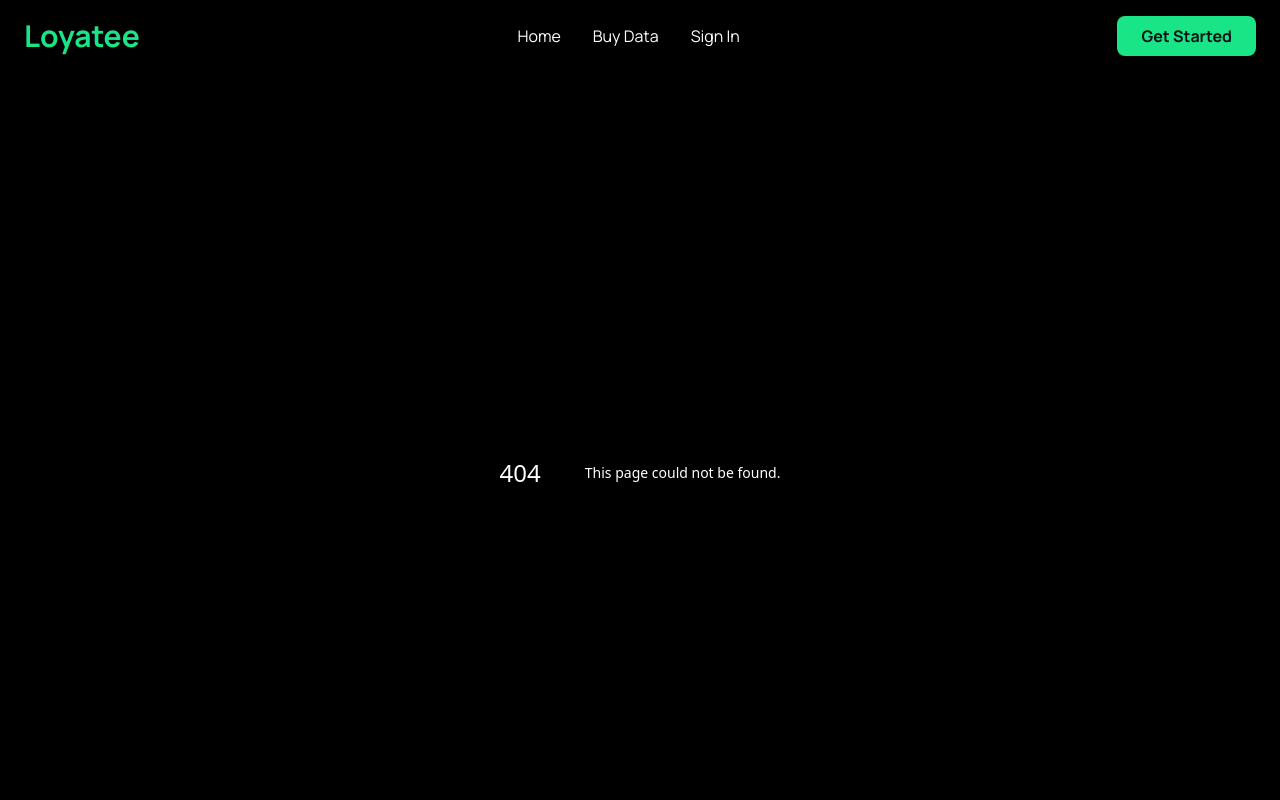
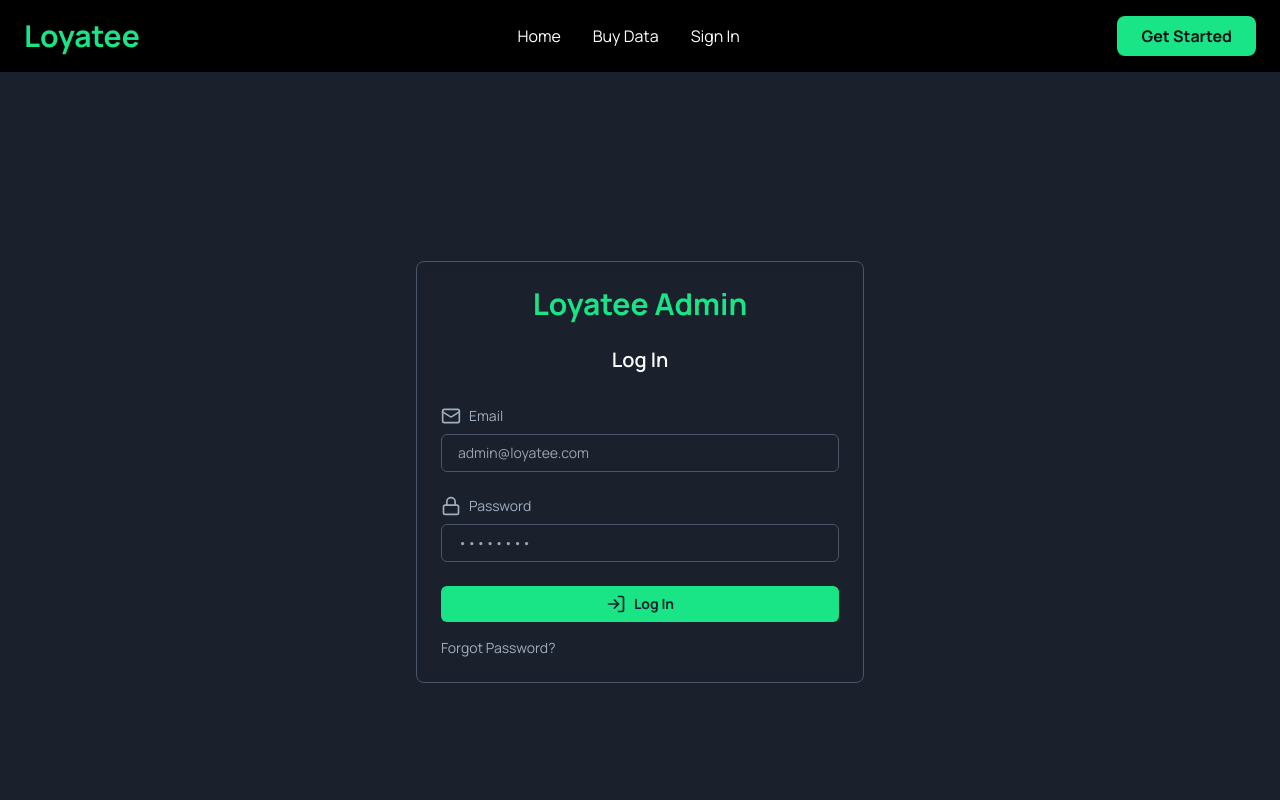
Before and after one commit to JelelAhmed/loyatee, a Next.js app: page /admin/login in a window 1280 px wide. Before the commit this address had no page. Shown: the top 800 px of the page. Built offline with nearby package versions, Linux system fonts and the light colour scheme.

Commit message:
Add admin login page with toggleable forgot password flow

```diff
--- /dev/null
+++ b/app/admin/login/page.tsx
@@ -0,0 +1,158 @@
+"use client";
+
+import { useState } from "react";
+import { Mail, Lock, LogIn, Send } from "lucide-react";
+
+export default function AdminLoginPage() {
+  const [isLogin, setIsLogin] = useState(true);
+  const [email, setEmail] = useState("");
+  const [password, setPassword] = useState("");
+  const [error, setError] = useState("");
+
+  const handleLoginSubmit = (e: React.FormEvent) => {
+    e.preventDefault();
+    setError("");
+
+    if (!email || !password) {
+      setError("Please fill in all fields");
+      return;
+    }
+
+    // Placeholder for login auth logic (replace with API call to lib/admin/auth.ts)
+    console.log("Admin Login Attempt:", { email, password });
+  };
+
+  const handleForgotPasswordSubmit = (e: React.FormEvent) => {
+    e.preventDefault();
+    setError("");
+
+    if (!email) {
+      setError("Please enter your email");
+      return;
+    }
+
+    // Placeholder for forgot password logic (replace with API call to lib/admin/auth.ts)
+    console.log("Forgot Password Request:", { email });
+  };
+
+  return (
+    <div className="min-h-screen flex items-center justify-center bg-[var(--navy-blue)] font-['Manrope',sans-serif] text-sm">
+      <div className="w-full max-w-md p-6 bg-[var(--card-background-color)]/95 backdrop-blur-sm border border-[var(--border-color)] rounded-lg">
+        <h1 className="text-3xl font-bold text-center text-[var(--emerald-green)] mb-6">
+          Loyatee Admin
+        </h1>
+        {isLogin ? (
+          <>
+            <h2 className="text-xl font-semibold text-center text-[var(--text-primary)] mb-8">
+              Log In
+            </h2>
+            <form onSubmit={handleLoginSubmit} className="space-y-6">
+              <div>
+                <label
+                  htmlFor="email"
+                  className="flex items-center gap-2 text-[var(--text-secondary)] mb-2"
+                >
+                  <Mail className="w-5 h-5" />
+                  Email
+                </label>
+                <input
+                  id="email"
+                  type="email"
+                  value={email}
+                  onChange={(e) => setEmail(e.target.value)}
+                  className="w-full px-4 py-2 bg-[var(--navy-blue)] text-[var(--text-primary)] border border-[var(--border-color)] rounded-md focus:outline-none focus:ring-2 focus:ring-[var(--emerald-green)]"
+                  placeholder="admin@loyatee.com"
+                />
+              </div>
+              <div>
+                <label
+                  htmlFor="password"
+                  className="flex items-center gap-2 text-[var(--text-secondary)] mb-2"
+                >
+                  <Lock className="w-5 h-5" />
+                  Password
+                </label>
+                <input
+                  id="password"
+                  type="password"
+                  value={password}
+                  onChange={(e) => setPassword(e.target.value)}
+                  className="w-full px-4 py-2 bg-[var(--navy-blue)] text-[var(--text-primary)] border border-[var(--border-color)] rounded-md focus:outline-none focus:ring-2 focus:ring-[var(--emerald-green)]"
+                  placeholder="••••••••"
+                />
+              </div>
+              {error && (
+                <p className="text-[var(--text-secondary)] text-sm text-center">
+                  {error}
+                </p>
+              )}
+              <button
+                type="submit"
+                className="w-full flex items-center justify-center gap-2 bg-[var(--emerald-green)] text-[var(--navy-blue)] font-bold py-2 px-4 rounded-md hover:scale-105 transform transition-transform duration-300"
+              >
+                <LogIn className="w-5 h-5" />
+                Log In
+              </button>
+            </form>
+            <button
+              onClick={() => {
+                setIsLogin(false);
+                setError("");
+                setPassword("");
+              }}
+              className="block text-center text-[var(--text-secondary)] text-sm mt-4 hover:text-[var(--emerald-green)] transition-colors duration-300"
+            >
+              Forgot Password?
+            </button>
+          </>
+        ) : (
+          <>
+            <h2 className="text-xl font-semibold text-center text-[var(--text-primary)] mb-8">
+              Forgot Password
+            </h2>
+            <form onSubmit={handleForgotPasswordSubmit} className="space-y-6">
+              <div>
+                <label
+                  htmlFor="email"
+                  className="flex items-center gap-2 text-[var(--text-secondary)] mb-2"
+                >
+                  <Mail className="w-5 h-5" />
+                  Email
+                </label>
+                <input
+                  id="email"
+                  type="email"
+                  value={email}
+                  onChange={(e) => setEmail(e.target.value)}
+                  className="w-full px-4 py-2 bg-[var(--navy-blue)] text-[var(--text-primary)] border border-[var(--border-color)] rounded-md focus:outline-none focus:ring-2 focus:ring-[var(--emerald-green)]"
+                  placeholder="admin@loyatee.com"
+                />
+              </div>
+              {error && (
+                <p className="text-[var(--text-secondary)] text-sm text-center">
+                  {error}
+                </p>
+              )}
+              <button
+                type="submit"
+                className="w-full flex items-center justify-center gap-2 bg-[var(--emerald-green)] text-[var(--navy-blue)] font-bold py-2 px-4 rounded-md hover:scale-105 transform transition-transform duration-300"
+              >
+                <Send className="w-5 h-5" />
+                Send Reset Link
+              </button>
+            </form>
+            <button
+              onClick={() => {
+                setIsLogin(true);
+                setError("");
+              }}
+              className="block text-center text-[var(--text-secondary)] text-sm mt-4 hover:text-[var(--emerald-green)] transition-colors duration-300"
+            >
+              Back to Login
+            </button>
+          </>
+        )}
+      </div>
+    </div>
+  );
+}
```
